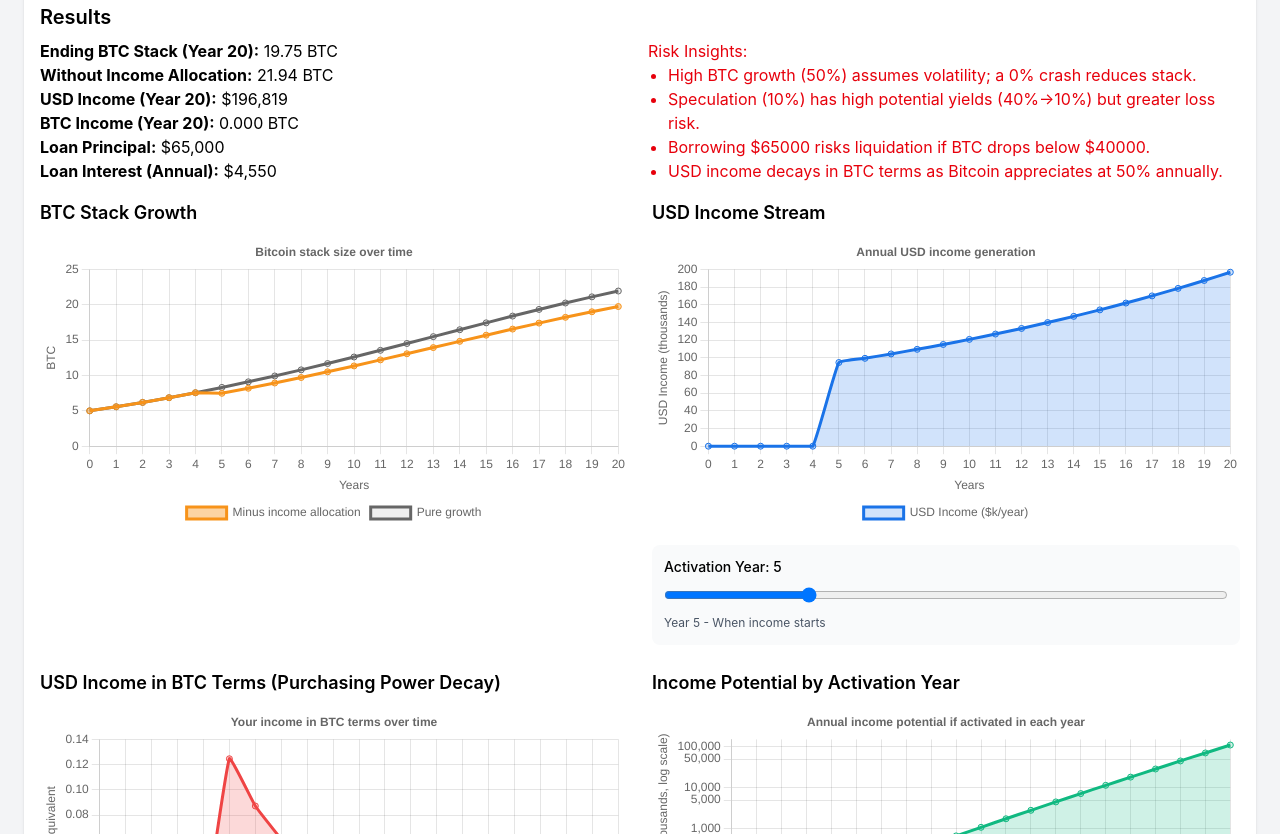
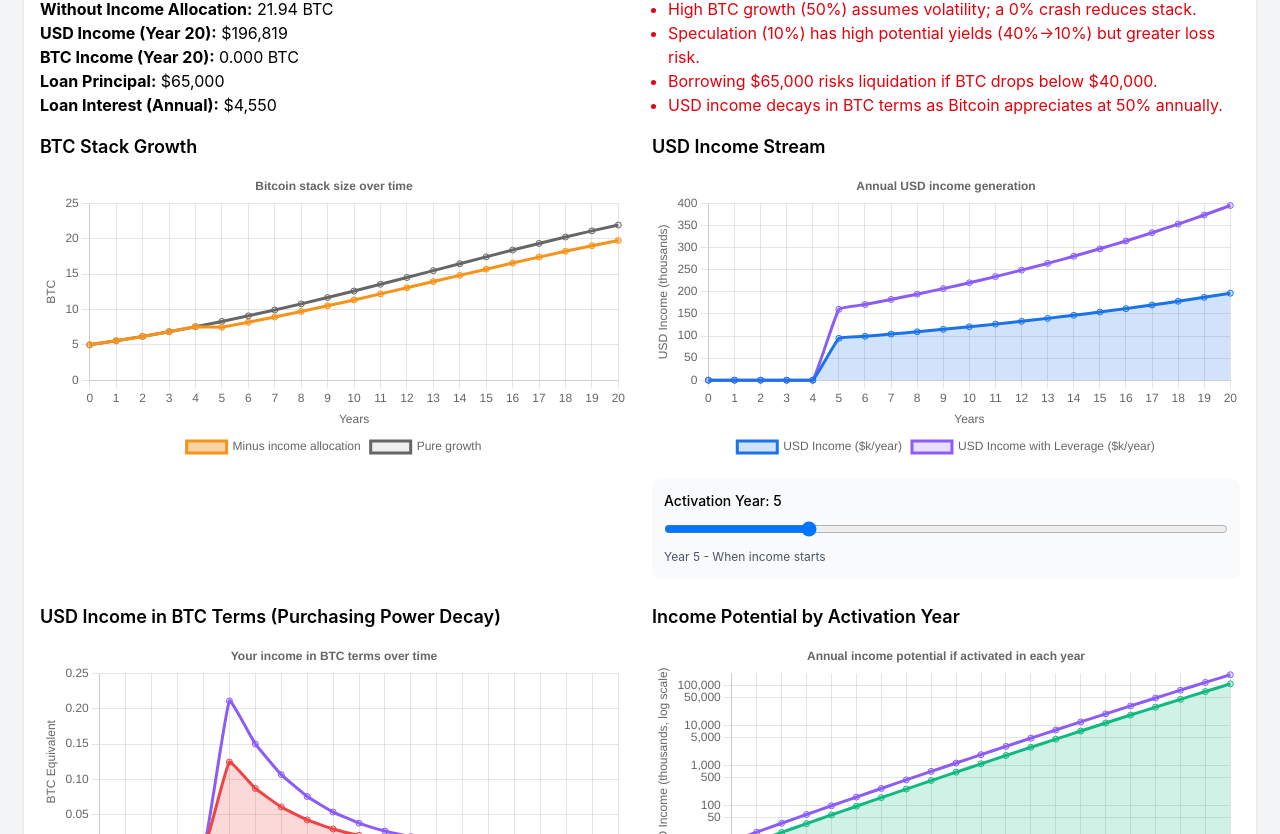
Before and after one commit to atamti/maxi_planner, a React (Vite) app: page / in a window 1280 px wide. Shown: the part 1286-2120 px from the top of the page. Built offline with nearby package versions, Linux system fonts and the light colour scheme.

Commit message:
Removed risk scenarios (to be implemented in a future version), and added live leverage calculations

```diff
--- a/src/components/PortfolioForm.tsx
+++ b/src/components/PortfolioForm.tsx
@@ -327,23 +327,20 @@
             min="0"
           />
         </div>
-      </CollapsibleSection>
-
-      <CollapsibleSection title="⚠️ Risk Scenarios">
         <div>
-          <label className="block font-medium mb-1">BTC Price Crash (%):</label>
+          <label className="block font-medium mb-1">Loan Term (Years):</label>
           <input
             type="range"
-            value={formData.priceCrash}
+            value={formData.loanTermYears}
             onChange={(e) =>
-              updateFormData({ priceCrash: Number(e.target.value) })
+              updateFormData({ loanTermYears: Number(e.target.value) })
             }
             className="w-full"
-            min="0"
-            max="80"
+            min="1"
+            max="30"
           />
           <span className="text-sm text-gray-600">
-            {formData.priceCrash}% price decline scenario
+            {formData.loanTermYears} years
           </span>
         </div>
         <div>
@@ -462,7 +459,7 @@
 
         <div className="flex items-center p-3 bg-yellow-50 rounded border-l-4 border-yellow-400">
           <span className="text-yellow-800 text-sm">
-            📊 Stress test your portfolio with various crash scenarios
+            📊 Stress test your portfolio with various crash scenarios (TBC)
           </span>
         </div>
       </CollapsibleSection>
--- a/src/components/ResultsSection.tsx
+++ b/src/components/ResultsSection.tsx
@@ -31,8 +31,10 @@
   const {
     results: calculationResults,
     usdIncome,
+    usdIncomeWithLeverage,
     btcIncome,
     incomeAtActivationYears,
+    incomeAtActivationYearsWithLeverage,
     loanPrincipal,
     loanInterest,
   } = results;
@@ -83,6 +85,18 @@
         fill: true,
         tension: 0.1,
       },
+      ...(formData.collateralPct > 0
+        ? [
+            {
+              label: "USD Income with Leverage ($k/year)",
+              data: usdIncomeWithLeverage.map((v) => v / 1000),
+              borderColor: "#8B5CF6",
+              backgroundColor: "rgba(139, 92, 246, 0.2)",
+              fill: false,
+              tension: 0.1,
+            },
+          ]
+        : []),
     ],
   };
 
@@ -97,6 +111,18 @@
         fill: true,
         tension: 0.1,
       },
+      ...(formData.collateralPct > 0
+        ? [
+            {
+              label: "Income Potential with Leverage ($k/year)",
+              data: incomeAtActivationYearsWithLeverage.map((v) => v / 1000),
+              borderColor: "#8B5CF6",
+              backgroundColor: "rgba(139, 92, 246, 0.2)",
+              fill: false,
+              tension: 0.1,
+            },
+          ]
+        : []),
     ],
   };
 
@@ -108,7 +134,7 @@
         data: usdIncome.map((income, index) => {
           if (income === 0) return 0;
           const btcPriceAtYear =
-            exchangeRate * Math.pow(1 + btcGrowth / 100, index);
+            exchangeRate * Math.pow(1 + formData.btcGrowth / 100, index);
           return income / btcPriceAtYear;
         }),
         borderColor: "#EF4444",
@@ -116,6 +142,23 @@
         fill: true,
         tension: 0.1,
       },
+      ...(formData.collateralPct > 0
+        ? [
+            {
+              label: "USD Income with Leverage (BTC equivalent)",
+              data: usdIncomeWithLeverage.map((income, index) => {
+                if (income === 0) return 0;
+                const btcPriceAtYear =
+                  exchangeRate * Math.pow(1 + formData.btcGrowth / 100, index);
+                return income / btcPriceAtYear;
+              }),
+              borderColor: "#8B5CF6",
+              backgroundColor: "rgba(139, 92, 246, 0.2)",
+              fill: false,
+              tension: 0.1,
+            },
+          ]
+        : []),
     ],
   };
 
@@ -138,7 +181,7 @@
               {formatCurrency(
                 calculationResults[calculationResults.length - 1]
                   .btcWithIncome *
-                exchangeRate *
+                  exchangeRate *
                   Math.pow(1 + btcGrowth / 100, timeHorizon),
                 0,
               )}
@@ -159,7 +202,7 @@
               {formatCurrency(
                 calculationResults[calculationResults.length - 1]
                   .btcWithoutIncome *
-                exchangeRate *
+                  exchangeRate *
                   Math.pow(1 + btcGrowth / 100, timeHorizon),
                 0,
               )}
@@ -198,8 +241,8 @@
             )}
             {collateralPct > 0 && (
               <li>
-                Borrowing ${loanPrincipal.toFixed(0)} risks liquidation if BTC
-                drops below ${(exchangeRate * 0.4).toFixed(0)}.
+                Borrowing {formatCurrency(loanPrincipal, 0)} risks liquidation
+                if BTC drops below {formatCurrency(exchangeRate * 0.4, 0)}.
               </li>
             )}
             <li>
```
